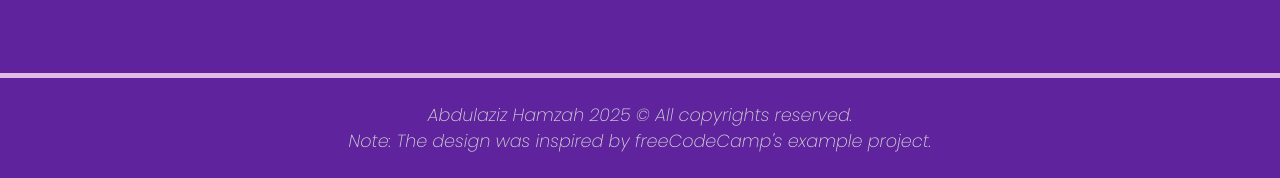
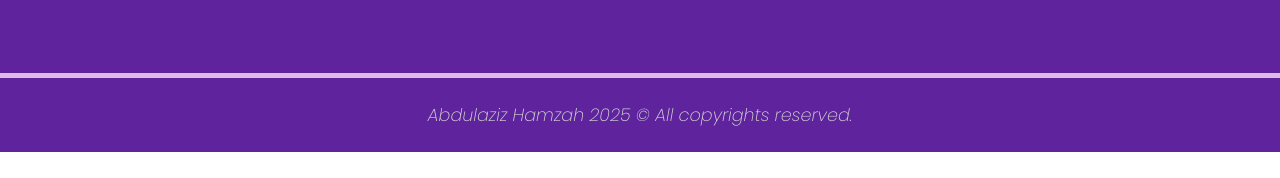
Before and after one commit to Azizham66/AZIZO, a website: page index.html in a window 1280 px wide. Shown: the part 1694-1872 px from the top of the page. After the commit the page ends 1846 px from the top, so only its background shows below. Drawn offline with Linux system fonts and the light colour scheme.

Commit message:
Update index.html

```diff
--- a/index.html
+++ b/index.html
@@ -91,7 +91,6 @@
 </section>
 <footer id="footer">
     <p>Abdulaziz Hamzah 2025 &copy; All copyrights reserved.</p>
-    <p>Note: The design was inspired by freeCodeCamp's example project.
 </footer>
 </body>
 </html>
```
